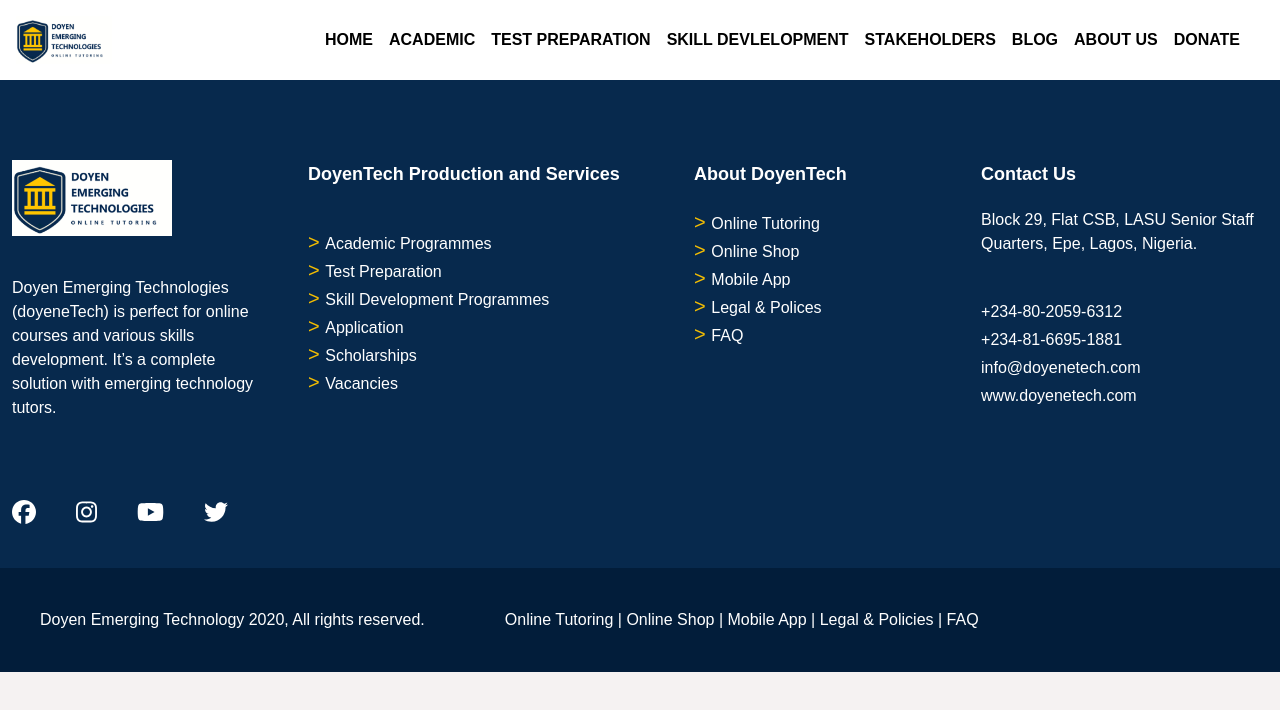
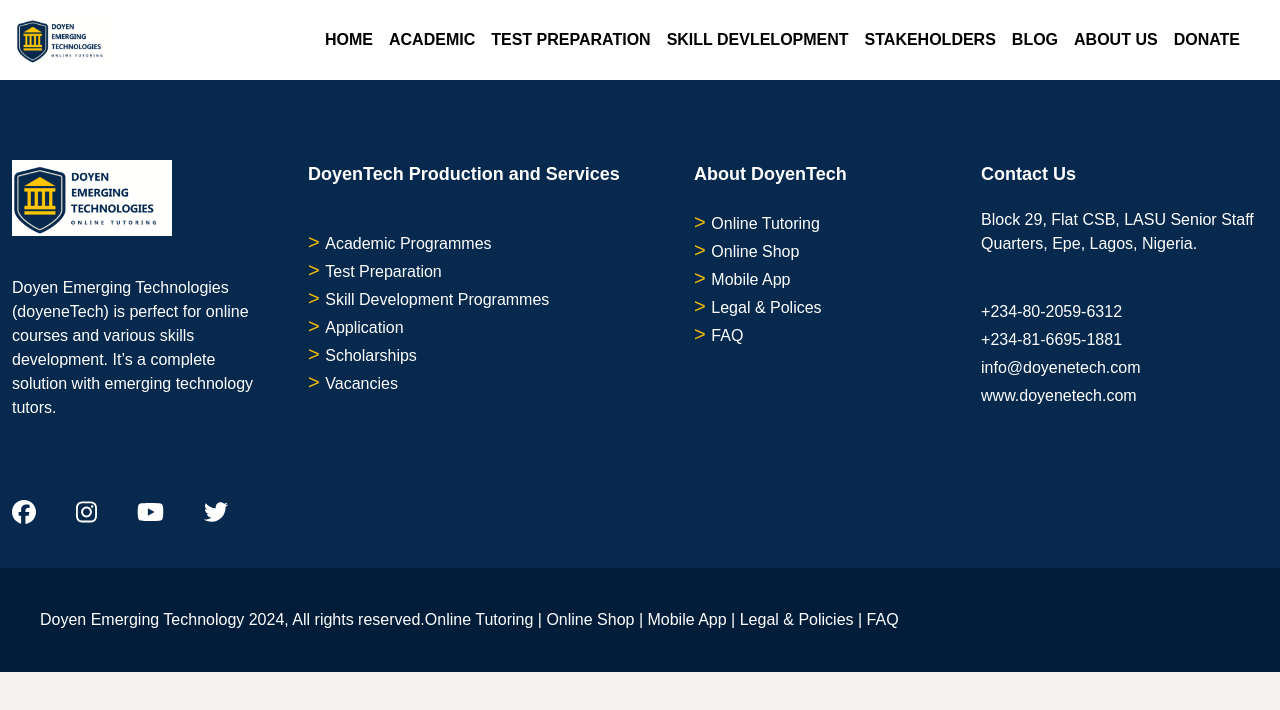
Before and after one commit to SaasSquad/doyen-tech, a React (Vite) app: page /about in a window 1280 px wide. Shown: the top 710 px of the page. Built offline with nearby package versions, Linux system fonts and the light colour scheme.

Commit message:
update year

```diff
--- a/src/Components/Footer.jsx
+++ b/src/Components/Footer.jsx
@@ -3,6 +3,9 @@
 import { faFacebook, faInstagram, faTwitter, faYoutube } from '@fortawesome/free-brands-svg-icons';
 
 const Footer = () => {
+
+        const currentYear = new Date().getFullYear();
+
     return(
         <>
         <div className="mt-0 bg-[#07294d] w-screen px-3 text-white block relative lg:flex lg:flex-row lg:pb-10">
@@ -76,7 +79,7 @@
             </section>
         </div>
         <div className="bg-[#021D3A] text-white text-center pt-10 pb-10 lg:flex lg:flex-row lg:px-10">
-            <p className="pr-20">Doyen Emerging Technology 2020, All rights reserved.</p> <br />
+            <p className="pr-15">Doyen Emerging Technology {currentYear}, All rights reserved.</p> <br />
             <span>Online Tutoring |&#160;</span><span> Online Shop |&#160;</span><span> Mobile App |&#160;</span><br /><span> Legal & Policies |&#160; </span><span> FAQ</span>
         </div>
         </>
--- a/src/Pages/AboutUs.jsx
+++ b/src/Pages/AboutUs.jsx
@@ -1,5 +1,7 @@
 const AboutUs = () => {
-    return ( <></> );
+    return ( <>
+    <div></div>
+    </> );
 }
 
 export default AboutUs;
```
